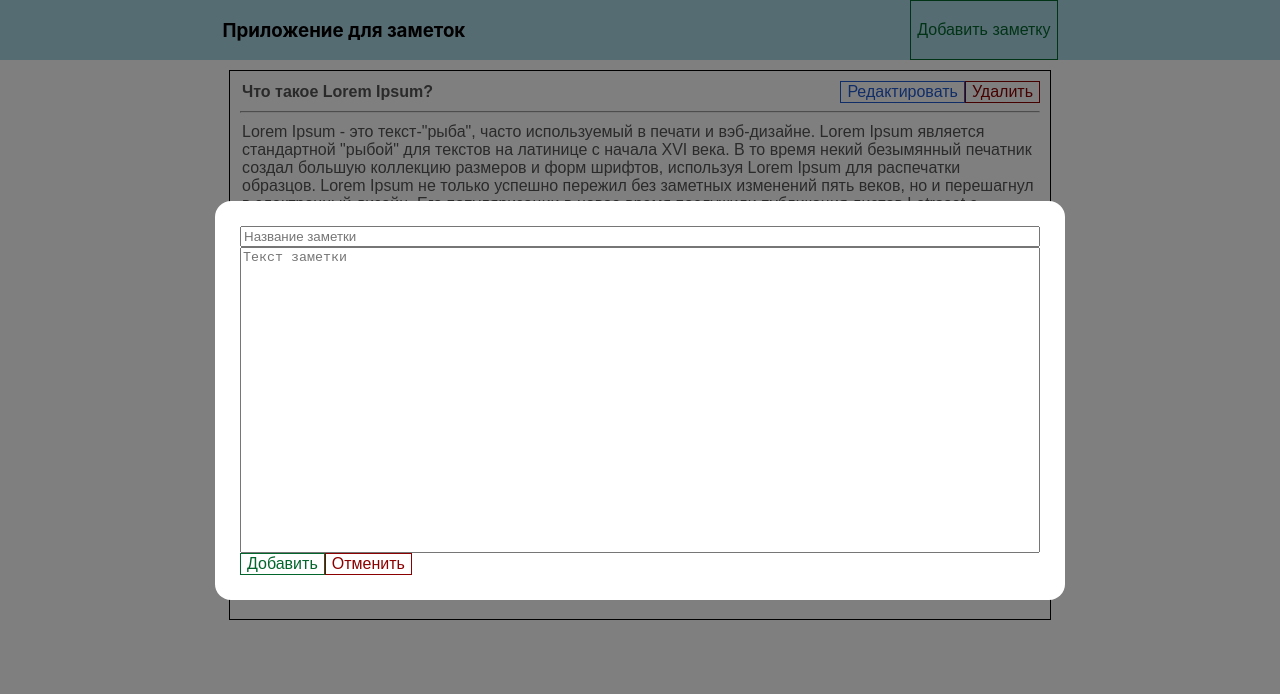
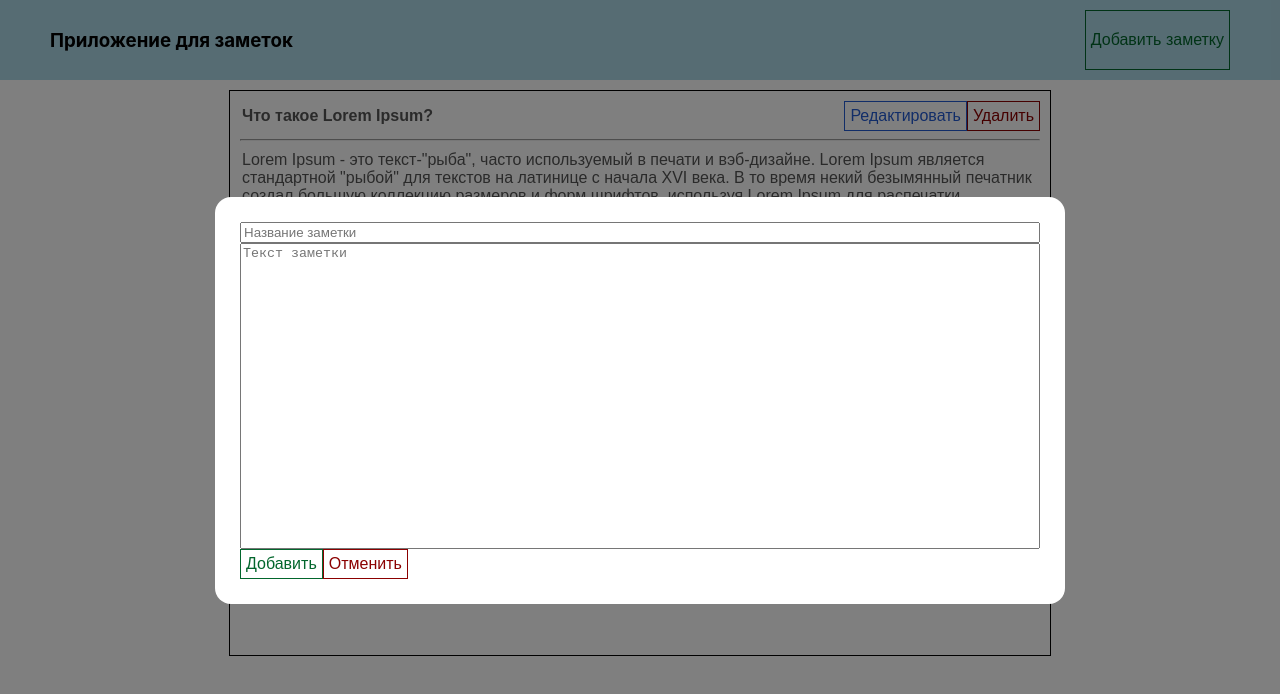
Before and after one commit to VagSer/note-app-react-redux, a React (Create React App) app: page / in a window 1280 px wide. Both pictures are taken after a click on the button "Добавить заметку". Shown: the top 694 px of the page. Built offline with nearby package versions, Linux system fonts and the light colour scheme.

Commit message:
Оптимизация

```diff
--- a/src/App.js
+++ b/src/App.js
@@ -1,15 +1,14 @@
-import {useDispatch, useSelector} from 'react-redux';
+
 import NoteList from './components/NoteList';
 import Header from './components/Header';
 
 function App() {
-  const dispatch = useDispatch()
-  const allNotes = useSelector(state => state.allNotes)
+
 
   return (
     <div>
       <Header />
-      <NoteList notes={allNotes}/>
+      <NoteList/>
     </div>
   );
 }
--- a/src/components/Header.jsx
+++ b/src/components/Header.jsx
@@ -12,6 +12,7 @@ export default function Header() {
 
     const dispatch = useDispatch()
 
+
     const addNote = () => {
         if (newNote.title && newNote.body) {
           setVisible(!visible)
@@ -23,7 +24,7 @@ export default function Header() {
     return(
         <header className='Header'>
         <ModalWindow visible={visible} setVisible={setVisible}>
-          <form className='NewNote'>
+          <div className='NewNote'>
             <input
               type="text"
               required
@@ -52,7 +53,7 @@ export default function Header() {
                   Отменить
                 </button>
             </div>
-          </form>
+          </div>
         </ModalWindow>
         <h3>Приложение для заметок</h3>
         <button
--- a/src/components/ModalWindow.jsx
+++ b/src/components/ModalWindow.jsx
@@ -8,9 +8,9 @@ export default function ModalWindow({children, visible, setVisible}) {
 
     return(
         <div className={rootClasses.join(' ')}>
-            <form className='ModalWindowContent'>
+            <div className='ModalWindowContent'>
                 {children}
-            </form>
+            </div>
         </div>
     )
 }
--- a/src/components/NoteList.jsx
+++ b/src/components/NoteList.jsx
@@ -1,7 +1,7 @@
 import {useSelector} from 'react-redux';
 import NoteItem from "./NoteItem";
 
-export default function NoteList(props) {
+export default function NoteList() {
     const allNotes = useSelector(state => state.allNotes)
 
     return(
--- a/src/style/Header.css
+++ b/src/style/Header.css
@@ -3,7 +3,8 @@
     top: 0;
     background-color: lightblue;
     display: flex;
-    justify-content: space-around;
+    justify-content: space-between;
+    padding: 10px 50px;
 }
 
 .NewNote {
--- a/src/style/buttons.css
+++ b/src/style/buttons.css
@@ -10,6 +10,7 @@
     background: none;
     font-size: 1rem;
     transition: 0.3s;
+    padding: 5px;
 }
 
 .DeleteButton:hover {
@@ -23,6 +24,7 @@
     background: none;
     font-size: 1rem;
     transition: 0.3s;
+    padding: 5px;
 }
 
 .EditButton:hover {
@@ -35,6 +37,7 @@
     color: var(--color-submit);
     background: none;
     font-size: 1rem;
+    padding: 5px;
     transition: 0.3s;
 }
 
```
